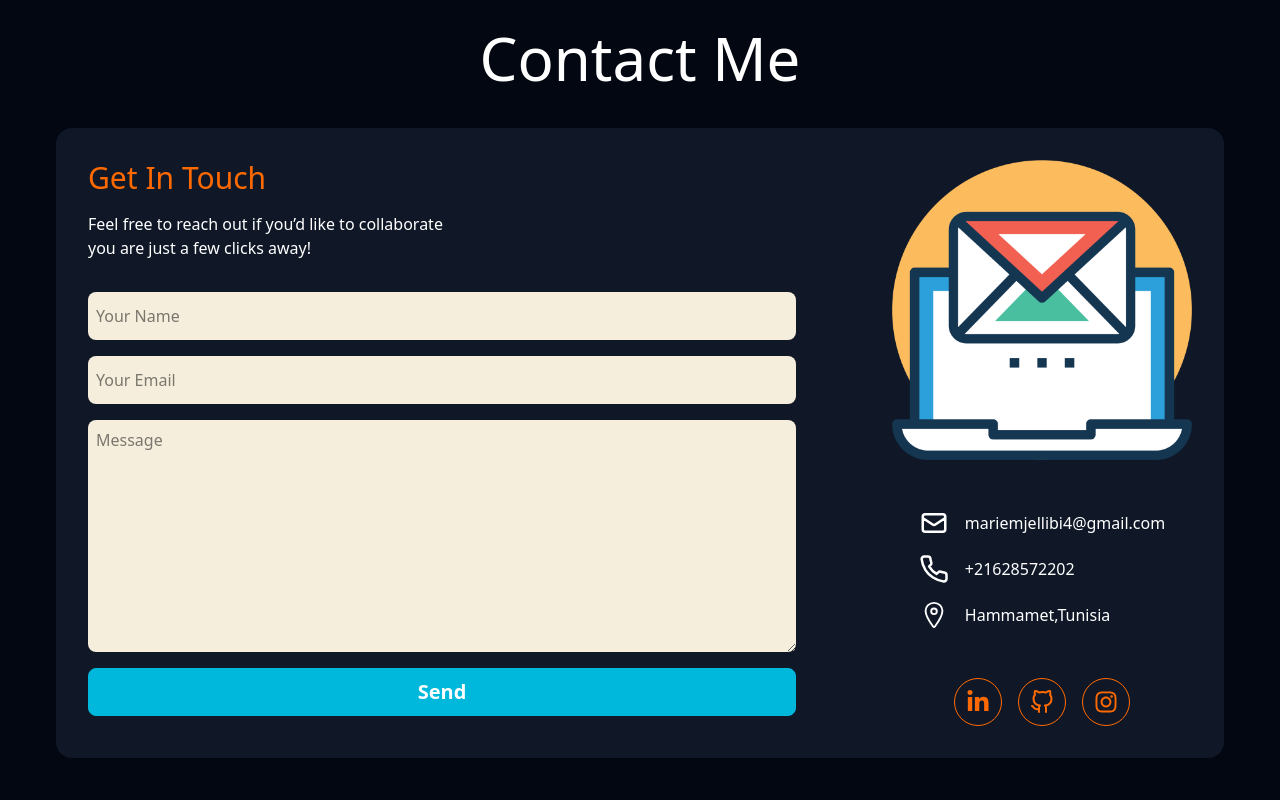
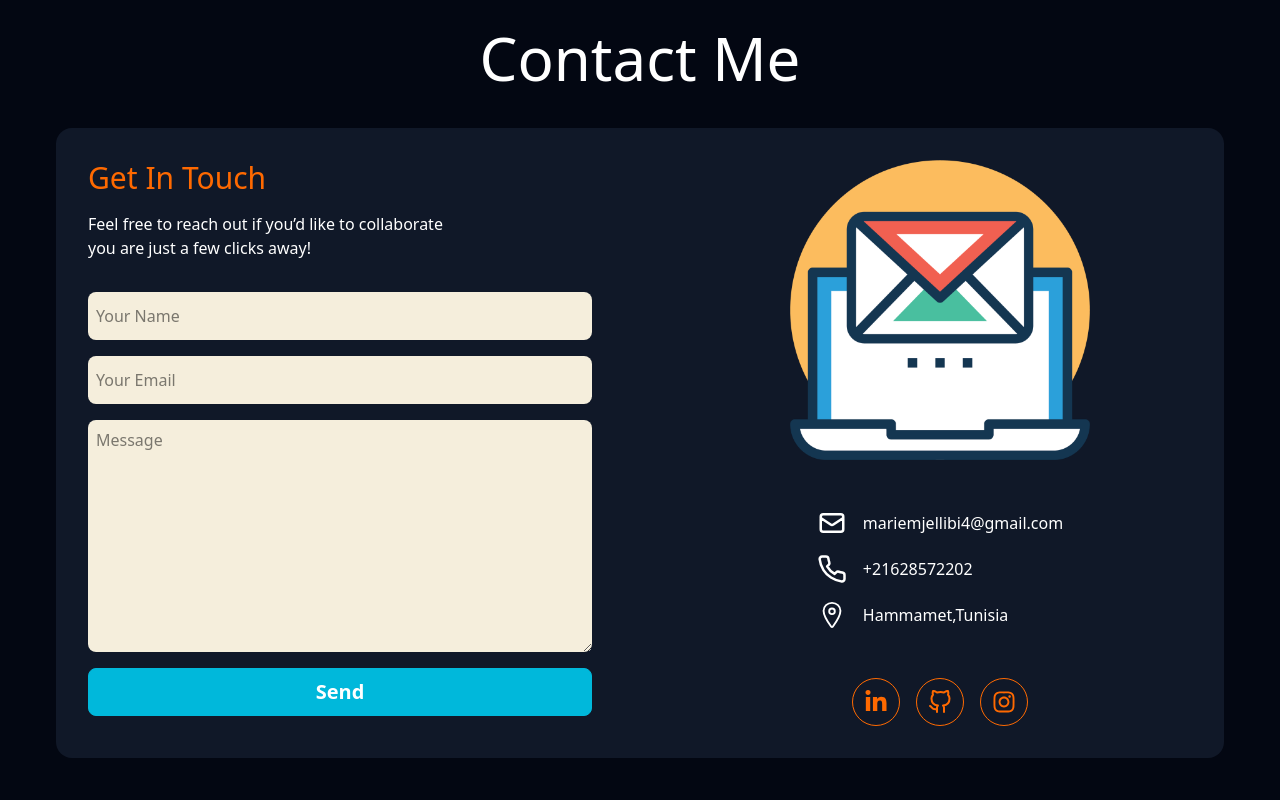
Before and after one commit to mariemjellibi/final-portfolio, a React (Vite) app: page / in a window 1280 px wide. Shown: the part 5700-6500 px from the top of the page. Built offline with nearby package versions, Linux system fonts and the light colour scheme.

Commit message:
images fix

```diff
--- a/src/components/contactMeSection/ContactMeMain.jsx
+++ b/src/components/contactMeSection/ContactMeMain.jsx
@@ -8,10 +8,15 @@ const ContactMeMain = () => {
       className="max-w-[1200px] mx-auto items-center justify-center mt-[100px] px-4 "
     >
       <h2 className="text-6xl text-cyan mb-10 text-center">Contact Me</h2>
-      <div className="flex justify-between gap-24 bg-gray-900 p-8 rounded-2xl lg:flex-row sm:flex-col">
-        <ContactMeLeft />
-        <ContactMeRight />
-      </div>
+      <div className="flex flex-col lg:flex-row justify-between gap-24 bg-gray-900 p-8 rounded-2xl">
+  <div className="w-full">
+    <ContactMeLeft />
+  </div>
+  <div className="w-full">
+    <ContactMeRight />
+  </div>
+</div>
+
     </div>
   );
 };
--- a/src/components/contactMeSection/ContactMeRight.jsx
+++ b/src/components/contactMeSection/ContactMeRight.jsx
@@ -1,13 +1,26 @@
 import ContactInfo from "./ContactInfo";
 import ContactSocial from "./ContactSocial";
 
+// const ContactMeRight = () => {
+//   return (
+//     <div className="flex flex-col items-center justify-center gap-12">
+//       <img
+//         src="/images/email-image.png"
+//         alt="email image"
+//         className="max-w-[300px]"
+//       />
+//       <ContactInfo />
+//       <ContactSocial />
+//     </div>
+//   );
+// };
 const ContactMeRight = () => {
   return (
-    <div className="flex flex-col items-center justify-center gap-12">
+    <div className="flex flex-col items-center justify-center gap-12 w-full text-center">
       <img
         src="/images/email-image.png"
         alt="email image"
-        className="max-w-[300px]"
+        className="max-w-[300px] w-full object-contain"
       />
       <ContactInfo />
       <ContactSocial />
@@ -15,4 +28,5 @@ const ContactMeRight = () => {
   );
 };
 
+
 export default ContactMeRight;
```
